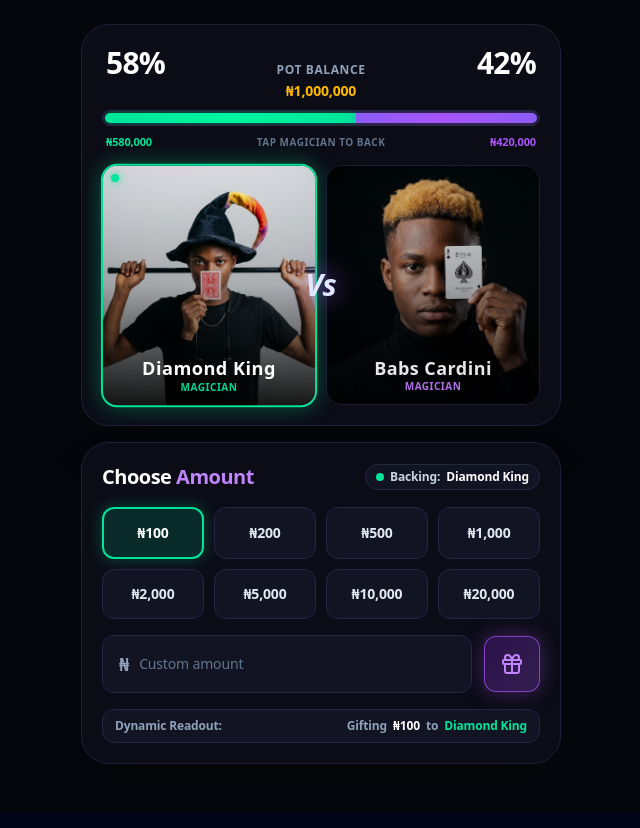
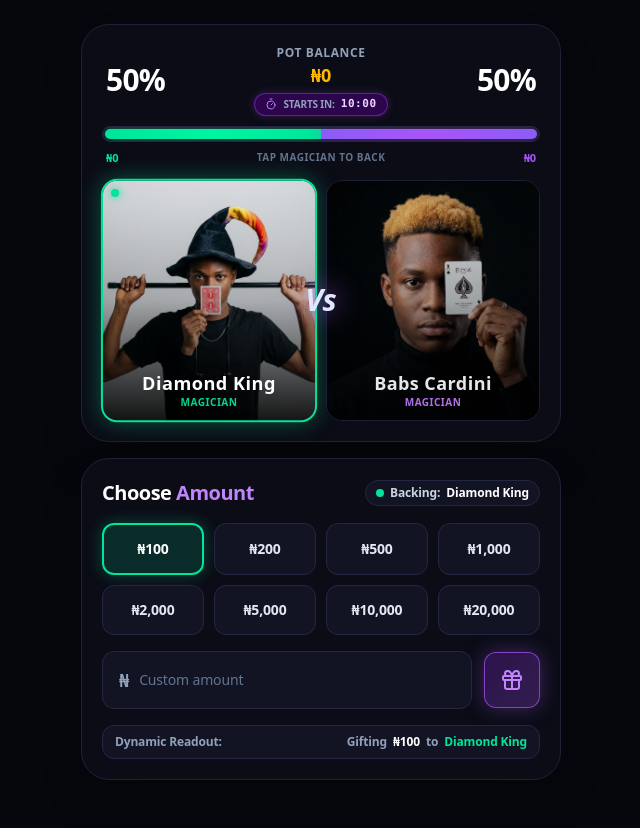
Before and after one commit to Coordinator-hq/001, a React (Vite) app: page / in a window 1280 px wide. Shown: the whole page, without its empty margins (319-959 px from the left). Built offline with nearby package versions, Linux system fonts and the light colour scheme.

Commit message:
feat: reset leaderboard and add battle timer
Reset team balances and fan counts for a new season. Updated storage keys to ensure fresh data and added a placeholder 10-minute battle timer to the PvP dashboard.

```diff
--- a/src/App.tsx
+++ b/src/App.tsx
@@ -14,8 +14,8 @@ import {
 } from './data/initialLeagueData';
 
 const STORAGE_KEYS = {
-  TEAMS: 'fanbrawl_magicians_v5',
-  EVENTS: 'fanbrawl_events_magicians_v3'
+  TEAMS: 'fanbrawl_magicians_zero_pot_v1',
+  EVENTS: 'fanbrawl_events_magicians_zero_v1'
 };
 
 export default function App() {
--- a/src/components/PvPBattleDashboard.tsx
+++ b/src/components/PvPBattleDashboard.tsx
@@ -1,5 +1,5 @@
 import React, { useState } from 'react';
-import { Gift, CheckCircle2 } from 'lucide-react';
+import { Gift, CheckCircle2, Timer } from 'lucide-react';
 import { Team } from '../types/game';
 import { soundManager } from '../utils/audio';
 import { triggerConfetti } from '../utils/confetti';
@@ -22,9 +22,13 @@ export const PvPBattleDashboard: React.FC<PvPBattleDashboardProps> = ({
 
   const totalPot = (diamondKing?.totalBalance || 0) + (babsCardini?.totalBalance || 0);
 
-  // Dynamic percentage calculation
-  const diamondKingPct = totalPot > 0 ? Math.round((diamondKing.totalBalance / totalPot) * 100) : 58;
-  const babsCardiniPct = 100 - diamondKingPct;
+  // Dynamic percentage calculation (defaults to 50/50 when pot is zero)
+  const hasPot = totalPot > 0;
+  const diamondKingPct = hasPot ? Math.round((diamondKing.totalBalance / totalPot) * 100) : 50;
+  const babsCardiniPct = hasPot ? 100 - diamondKingPct : 50;
+
+  // 10-Minute Battle Timer (Yet to begin: 10:00)
+  const timerDisplay = '10:00';
 
   // Selected magician to gift to (defaults to Diamond King)
   const [selectedTeamId, setSelectedTeamId] = useState<'diamond_king' | 'babs_cardini'>('diamond_king');
@@ -101,25 +105,42 @@ export const PvPBattleDashboard: React.FC<PvPBattleDashboardProps> = ({
         </div>
       )}
 
-      {/* CARD 1: Percentage Bar, Pot Balance & Horizontal Diamond King vs Babs Cardini */}
+      {/* CARD 1: Percentage Bar, Pot Balance, Live Timer & Horizontal Diamond King vs Babs Cardini */}
       <div className="bg-[#0b0c16] border border-[#1e2238] rounded-[28px] p-4 sm:p-5 shadow-2xl relative overflow-hidden">
 
-        {/* Top: Percentages & Total Pot */}
-        <div className="flex justify-between items-baseline px-1 mb-2">
+        {/* Top: Percentages, Pot Balance & Live Timer */}
+        <div className="flex justify-between items-center px-1 mb-2.5">
+          <div className="flex flex-col items-start">
             <span className="text-2xl sm:text-3xl font-black text-white tracking-tight">
               {diamondKingPct}%
             </span>
-          <div className="text-center">
+          </div>
+
+          <div className="text-center flex flex-col items-center">
             <span className="text-[10px] sm:text-xs font-semibold text-slate-400 tracking-wider uppercase block">
               POT BALANCE
             </span>
-            <span className="text-xs sm:text-sm font-black text-amber-400 tabular-nums">
+            <span className="text-base sm:text-lg font-black text-amber-400 tabular-nums">
               ₦{totalPot.toLocaleString()}
             </span>
+
+            {/* 10-Minute Battle Countdown Timer (Yet to begin) */}
+            <div className="flex items-center gap-1.5 mt-1 text-[11px] font-mono text-purple-300 bg-purple-950/70 border border-purple-500/40 px-2.5 py-0.5 rounded-full shadow-[0_0_10px_rgba(168,85,247,0.25)]">
+              <Timer className="w-3 h-3 text-purple-400" />
+              <span className="text-slate-400 text-[9px] sm:text-[10px] font-sans font-semibold uppercase">
+                STARTS IN:
+              </span>
+              <span className="tabular-nums font-bold tracking-wider text-purple-200">
+                {timerDisplay}
+              </span>
             </div>
+          </div>
+
+          <div className="flex flex-col items-end">
             <span className="text-2xl sm:text-3xl font-black text-white tracking-tight">
               {babsCardiniPct}%
             </span>
+          </div>
         </div>
 
         {/* Dynamic Dual-Color Percentage Bar */}
--- a/src/data/initialLeagueData.ts
+++ b/src/data/initialLeagueData.ts
@@ -15,10 +15,10 @@ export const INITIAL_TEAMS: Team[] = [
     accentColor: '#34D399',
     bgGradient: 'from-emerald-500/20 via-teal-500/10 to-transparent',
     logoUrl: diamondKingImg || '/images/diamond_king.jpg',
-    totalBalance: 580000,
+    totalBalance: 0,
     previousRank: 1,
     currentRank: 1,
-    fanCount: 580,
+    fanCount: 0,
     boostMultiplier: 1.0,
     passiveIncomePerSec: 0,
     championshipWins: 1,
@@ -33,10 +33,10 @@ export const INITIAL_TEAMS: Team[] = [
     accentColor: '#C084FC',
     bgGradient: 'from-purple-500/25 via-violet-500/10 to-transparent',
     logoUrl: babsCardiniImg || '/images/babs_cardini.jpg',
-    totalBalance: 420000,
+    totalBalance: 0,
     previousRank: 2,
     currentRank: 2,
-    fanCount: 420,
+    fanCount: 0,
     boostMultiplier: 1.0,
     passiveIncomePerSec: 0,
     championshipWins: 1,
```
Lines whose indentation alone changed are shown as unchanged.
